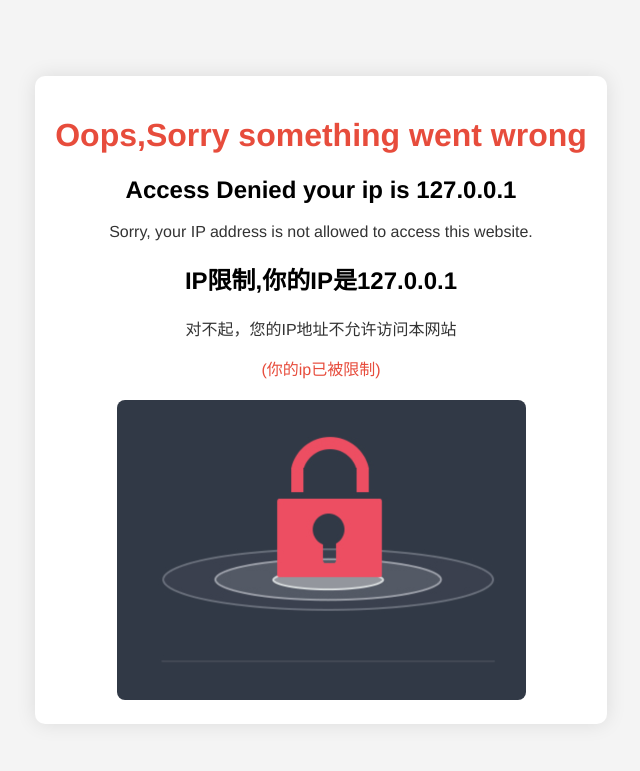
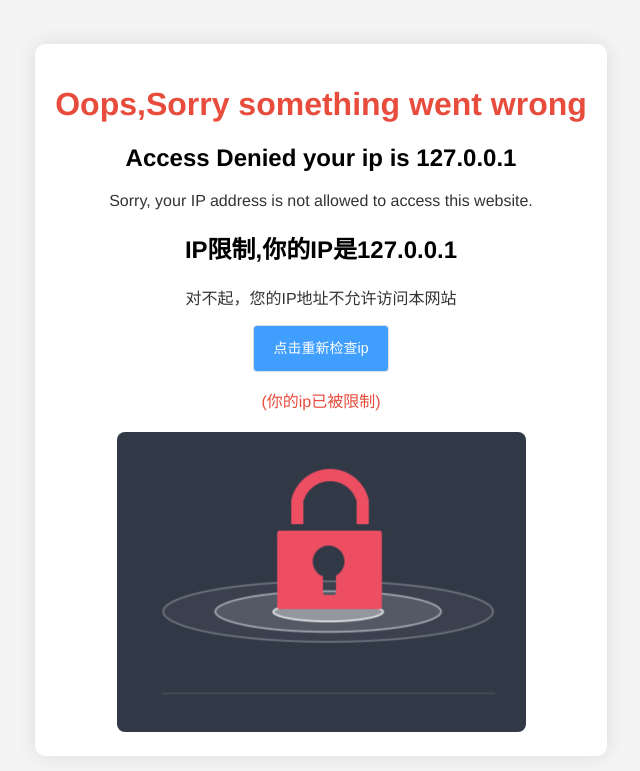
Before and after one commit to 20230420wqh/Score_management_system, a Flask app: page /ipsorry in a window 1280 px wide. Shown: the top 771 px of the page, without its empty margins (319-959 px from the left). Run offline with Flask 3, Linux system fonts and the light colour scheme.

Commit message:
完成IP限制所有方案及内容

```diff
--- a/app.py
+++ b/app.py
@@ -157,7 +157,7 @@ def check_condition(func):
                     return redirect('/ipsorry')
 
             elif condition == 3:
-                cursor.execute("SELECT * FROM WhiteIP WHERE ip = %s", (user_ip,))
+                cursor.execute("SELECT * FROM whiteip WHERE ip = %s", (user_ip,))
                 print("查询白名单")
                 white_ip_data = cursor.fetchone()
                 if white_ip_data:
@@ -165,6 +165,8 @@ def check_condition(func):
                     cursor.close()
                     connection.close()
                     return func(*args, **kwargs)
+                else:
+                    return redirect("/ipsorry")
             elif condition == 1:
                 print("无限制IP访问")
         cursor.close()
@@ -174,7 +176,7 @@ def check_condition(func):
     return wrapper
 
 @app.route('/')
-
+@check_condition
 def default_route():
     return redirect('/loginface')
 
@@ -183,7 +185,7 @@ def ipsorry():
     user_ip = request.remote_addr
     return render_template("ipsorry.html",user_ip=user_ip)
 
-@app.route('/loginface')
+@app.route('/loginface', endpoint='loginface')
 @check_condition
 def login():
     session.pop('username', None)
--- a/templates/ipsorry.html
+++ b/templates/ipsorry.html
@@ -41,6 +41,25 @@ img {
     height: auto;
     border-radius: 8px;
 }
+.el-button {
+  /* 按钮的基本样式 */
+  /* 你可以在这里定义按钮的默认样式 */
+  display: inline-block;
+  font-size: 14px;
+  font-weight: 500;
+  line-height: 1.5;
+  cursor: pointer;
+  text-align: center;
+  text-decoration: none;
+  user-select: none;
+  white-space: nowrap;
+  background-color: #409eff;
+  border: 1px solid #dcdfe6;
+  color: #fff;
+  transition: background-color 0.3s ease, border-color 0.3s ease, color 0.3s ease;
+  padding: 12px 20px;
+  border-radius: 4px;
+}
 </style>
 </head>
 <body>
@@ -52,10 +71,17 @@ img {
             <p>Sorry, your IP address is not allowed to access this website.</p>
             <h2>IP限制,你的IP是{{user_ip}}</h2>
             <p>对不起，您的IP地址不允许访问本网站</p>
+            <button onclick="fucha()" class="el-button">点击重新检查ip</button>
             <p style="color: #e74c3c;">(你的ip已被限制)</p>
         </div>
         <img src="/static/images/ipsorry.png" alt="Access Denied Image">
     </div>
 
 </body>
+<script>
+    function fucha() {
+        console.log("复查中");
+        window.location.href = "/loginface";
+    }
+</script>
 </html>
```
